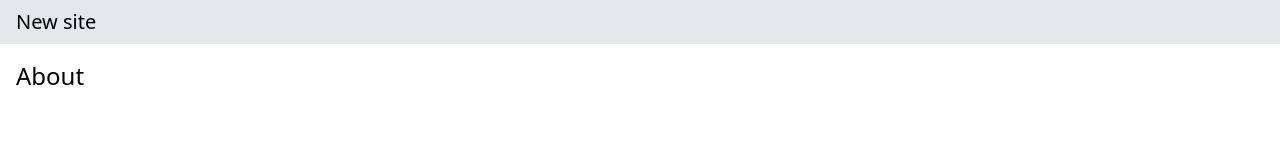
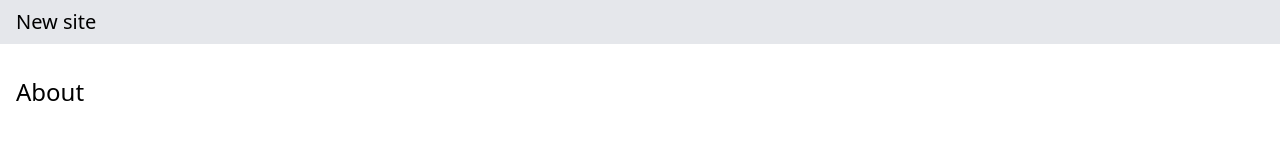
Before and after one commit to adammish/eleventy-tailwind-starter, an Eleventy site: page src/about.html in a window 1280 px wide. Shown: the top 160 px of the page. Built offline with nearby package versions, Linux system fonts and the light colour scheme; Eleventy itself is replaced by a stand-in of ours; files that its build step writes are made by us from their sources.

Commit message:
Match base stile in about to home

```diff
--- a/src/about.html
+++ b/src/about.html
@@ -2,7 +2,7 @@
 layout: layout.html
 ---
 
-<h1 class="text-2xl">About</h1>
+<h1 class="mb-8 mt-4 text-2xl">About</h1>
 <!-- {% for post in collections.post %}
 <h2><a href="{{ post.url }}">{{ post.data.title }}</a></h2>
 <p>{{ post.templateContent }}</p>
```
